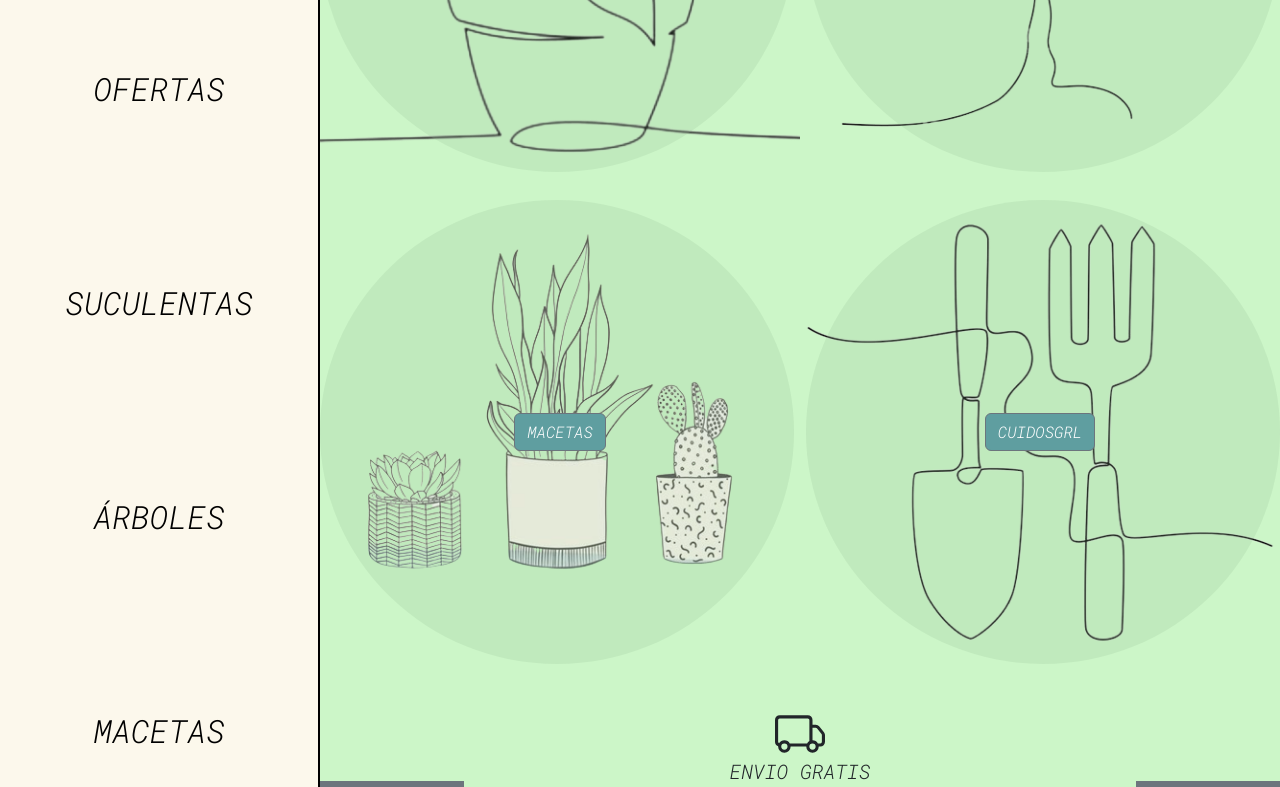
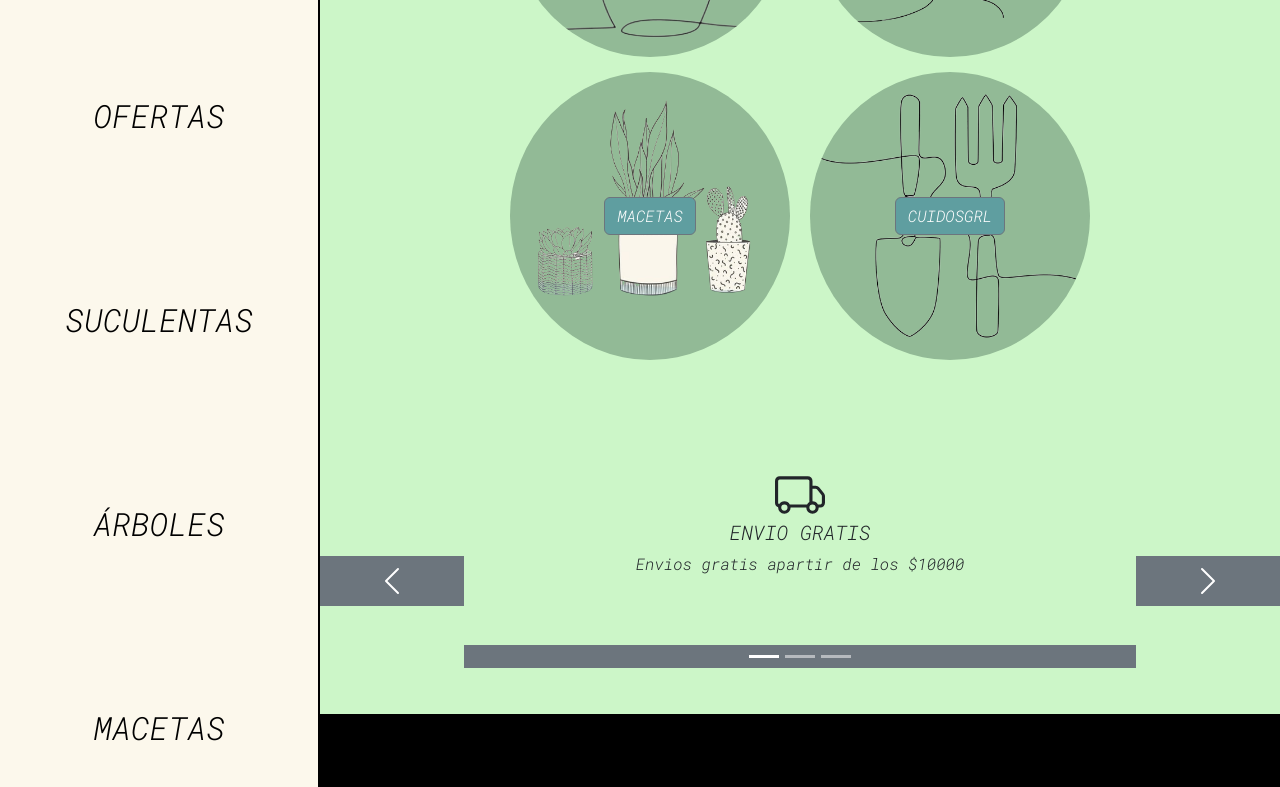
Before and after one commit to brian-balbuena/PreEntrega3-Brian_Balbuena, a plain HTML site: page shop/shop.html in a window 1280 px wide. Shown: the part 744-1531 px from the top of the page. Drawn offline with nearby package versions, Linux system fonts and the light colour scheme.

Commit message:
shop adaptado a todas las vistas

```diff
--- a/shop/shop-style.css
+++ b/shop/shop-style.css
@@ -153,6 +153,8 @@ h1 {
 #offcanvas-ayuda {
     font-size: 0.5rem;
     left: 50%;
+    margin-left: 10px;
+    display: inline;
 }
 
 #offcanvas-miplanta {
@@ -166,6 +168,10 @@ h1 {
 
 #offcanvas-miplanta a {
     text-decoration: none;
+}
+
+#offcanvas-miplanta a:hover {
+    opacity: 0.5;
 }
 
 .offcanvas-body-lista li a {
@@ -284,12 +290,17 @@ h1 {
     display: grid;
     grid-template-columns: 1fr 1fr;
     grid-template-rows: 1fr 1fr;
+    padding: 0 10px 0 10px;
+    column-gap: 10px;
+    row-gap: 15px;
 }
 
 .galeria_img {
     width: 100%;
     height: 100%;
     align-self: center;
+    border-radius: 50%;
+    background-color: rgba(146, 186, 150, 50);
 }
 
 .galeria_img:hover {
@@ -351,32 +362,6 @@ h1 {
 
 #galeria_img_cui button {
     position: absolute;
-}
-
-.visual-A,
-.visual-C {
-    position: absolute;
-    display: inline;
-    height: 23%;
-    width: 50%;
-    left: 0;
-    background-color: #92BA92;
-    opacity: .2;
-    border-radius: 50%;
-    transition: all 3s;
-}
-
-.visual-B,
-.visual-D {
-    position: absolute;
-    display: inline;
-    height: 23%;
-    width: 50%;
-    right: 0;
-    background-color: #92BA92;
-    opacity: .2;
-    border-radius: 50%;
-    transition: all 3s;
 }
 
 
@@ -448,14 +433,21 @@ h1 {
 .footer-terminos {
     grid-column: 2/3;
     grid-row: 1/2;
+    display: flex;
     align-self: center;
     padding-right: 0;
+    flex-direction: column;
+    font-size: 0.8rem;
 }
 
 .footer-terminos a {
     color: #92BA92;
+    margin-top: 10px;
 
+}
 
+.footer-terminos a:hover {
+    opacity: 0.6;
 }
 
 .footer-copyright {
@@ -472,17 +464,29 @@ h1 {
 
 
 
+@media screen and (min-width: 576px) {
+    .barra-navegacion {
+        justify-content: space-evenly;
+    }
+}
 
 
+@media screen and (min-width: 768px) {
+    .container {
+        max-width: 540px;
+    }
 
-
+}
 
 
 @media screen and (min-width: 992px) {
     body {
         grid-template-columns: 1fr 2fr 1fr;
-        grid-template-rows: 15% 0.6fr 2fr 10% 10%;
+        grid-template-rows: 15% 0.6fr 2fr 12% 21%;
 
+    }
+    .container {
+        max-width: 740px;
     }
 
     /* hero  */
@@ -500,7 +504,11 @@ h1 {
         background-color: #FCF8EC;
         align-items: flex-start;
         border-right: solid black 2px;
-        display: block;
+        display: flex;
+        justify-content: center;
+        flex-wrap: wrap;
+        padding-top: 50px;
+        align-content: space-between;
 
     }
 
@@ -510,7 +518,7 @@ h1 {
     }
 
     nav a {
-        margin-top: 150px;
+        margin-top: 140px;
     }
 
     .offcanvas.offcanvas-start {
@@ -602,6 +610,9 @@ h1 {
     .galeria {
         grid-column: 2/4;
         grid-row: 3/4;
+        padding: 80px;
+        column-gap: 20px;
+        row-gap: 15px;
     }
 
 
@@ -623,6 +634,11 @@ h1 {
         height: 100%;
     }
 
+    .footer-terminos {
+        font-size: 1rem;
+        flex-wrap: wrap;
+        align-content: flex-end;
+    }
 
     .visual-A,
     .visual-C {
--- a/shop/shop.html
+++ b/shop/shop.html
@@ -130,7 +130,7 @@
         </div>
     </section>
 
-    <section class="barra-navegacion">
+    <section class="barra-navegacion ">
         <nav class="nav nav-pills nav-justified">
             <a class="nav-link active" aria-current="page" href="./shop.html">HOME</a>
             <a class="nav-link" href="#">OFERTAS</a>
@@ -142,7 +142,7 @@
 
     </section>
 
-    <section class="promo-especial container d-flex text-center ">
+    <section class="promo-especial container-lg d-flex text-center ">
         <h4 class="fs-2 fw-bold">DIA DE LA MADRE</h4>
 
         <ul class=" promo-especial-diadelamadre fw-bold">
@@ -152,7 +152,7 @@
 
     </section>
 
-    <section class="galeria">
+    <section class="galeria container">
 
         <div id="galeria_img_sucu">
             <img class="galeria_img" src="../imagenes/suculentas/fondosucu.png" alt="imagen de una suculenta">
@@ -250,7 +250,7 @@
         </div>
     </section>
 
-    <footer class="footer d-grid bg-black container">
+    <footer class="footer d-grid bg-black container-lg">
         <div class="footer-contacto container d-flex">
 
 
```
